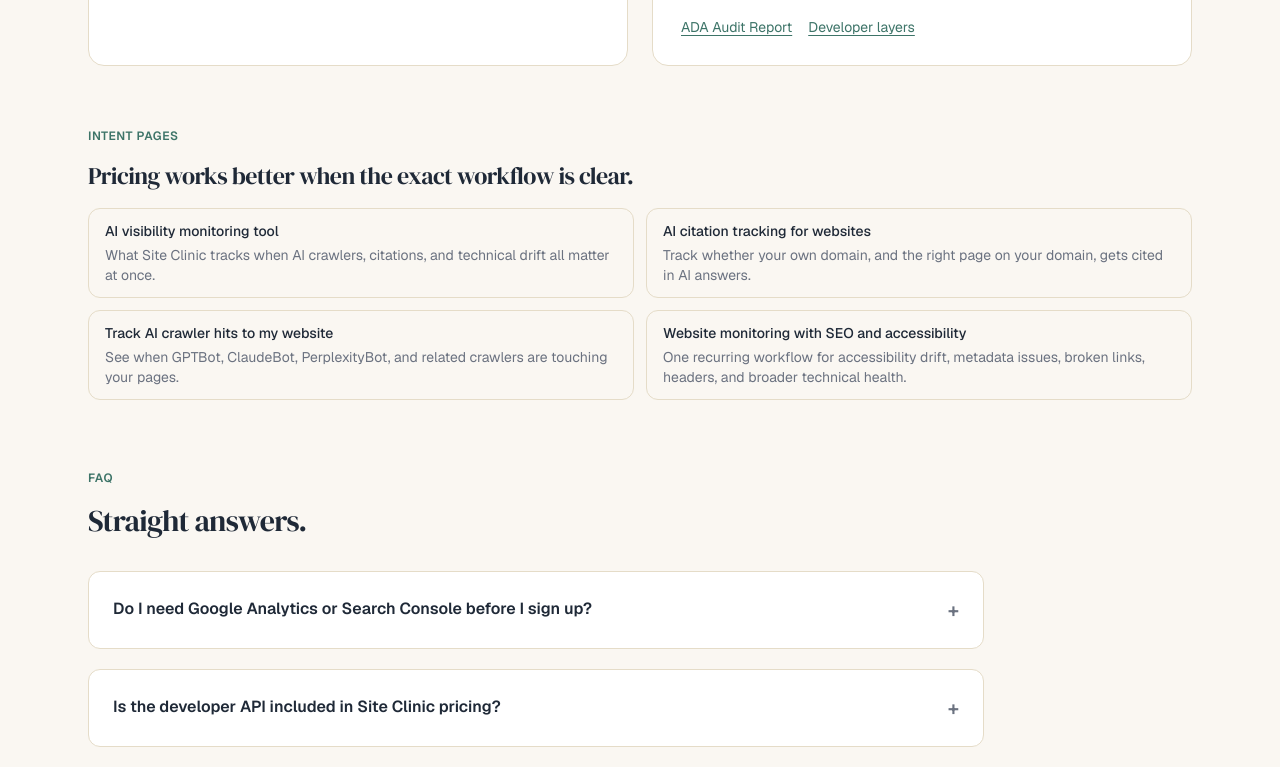
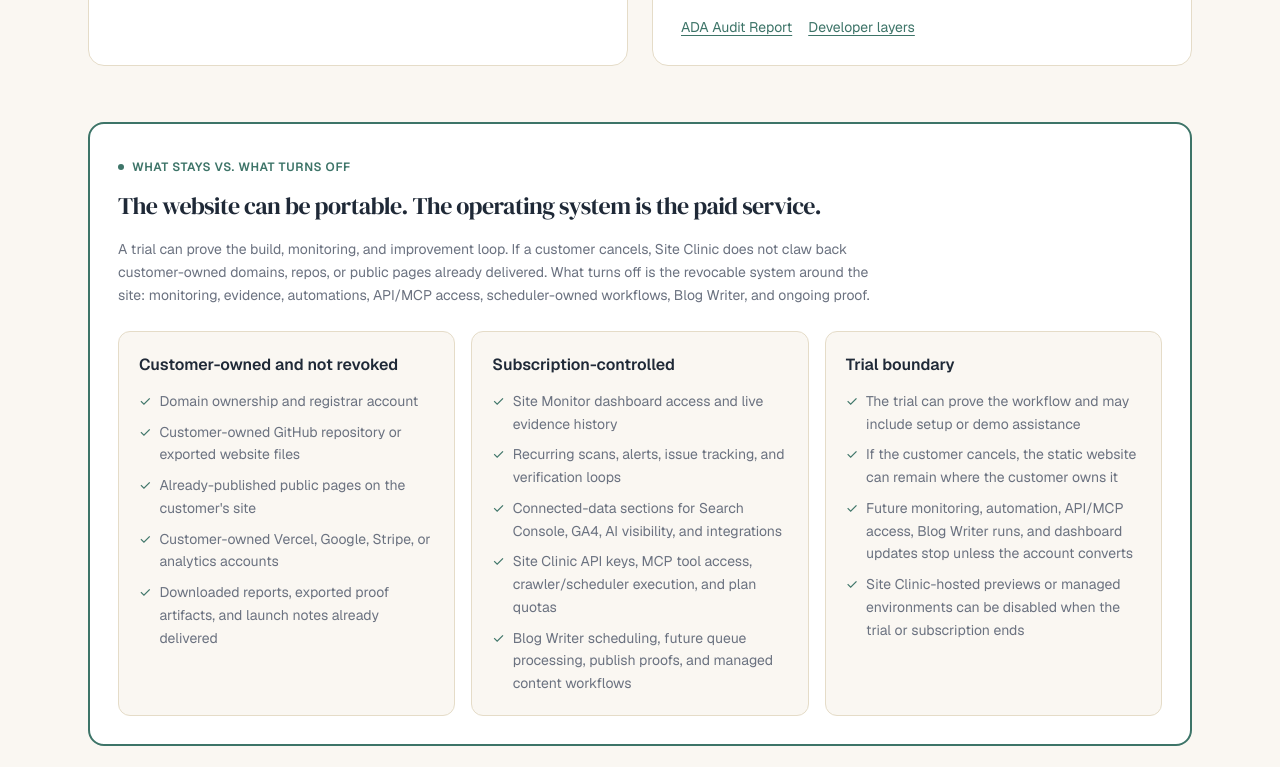
Before and after one commit to drjliddy-max/siteclinic-web, a Next.js app: page /pricing in a window 1280 px wide. Shown: the part 1440-2207 px from the top of the page. Built offline with nearby package versions, Linux system fonts and the light colour scheme; no server answers.

Commit message:
Define revocable subscription boundaries

```diff
--- a/src/app/pricing/page.tsx
+++ b/src/app/pricing/page.tsx
@@ -114,6 +114,42 @@
   {
     q: "Do you offer annual contracts or forced setup fees?",
     a: "No. Plans bill monthly, every tier starts with a 30-day free trial, and you can cancel before the trial ends if the fit is not there.",
+  },
+  {
+    q: "If you help build my website during the trial, what happens if I cancel?",
+    a: "Customer-owned website files, domain ownership, and already-published public pages are not clawed back. The subscription controls the living Site Clinic system: dashboard access, scans, alerts, connected data, API/MCP access, scheduler-owned workflows, Blog Writer runs, and ongoing proof/reporting.",
+  },
+] as const;
+
+const SUBSCRIPTION_BOUNDARIES = [
+  {
+    title: "Customer-owned and not revoked",
+    items: [
+      "Domain ownership and registrar account",
+      "Customer-owned GitHub repository or exported website files",
+      "Already-published public pages on the customer's site",
+      "Customer-owned Vercel, Google, Stripe, or analytics accounts",
+      "Downloaded reports, exported proof artifacts, and launch notes already delivered",
+    ],
+  },
+  {
+    title: "Subscription-controlled",
+    items: [
+      "Site Monitor dashboard access and live evidence history",
+      "Recurring scans, alerts, issue tracking, and verification loops",
+      "Connected-data sections for Search Console, GA4, AI visibility, and integrations",
+      "Site Clinic API keys, MCP tool access, crawler/scheduler execution, and plan quotas",
+      "Blog Writer scheduling, future queue processing, publish proofs, and managed content workflows",
+    ],
+  },
+  {
+    title: "Trial boundary",
+    items: [
+      "The trial can prove the workflow and may include setup or demo assistance",
+      "If the customer cancels, the static website can remain where the customer owns it",
+      "Future monitoring, automation, API/MCP access, Blog Writer runs, and dashboard updates stop unless the account converts",
+      "Site Clinic-hosted previews or managed environments can be disabled when the trial or subscription ends",
+    ],
   },
 ] as const;
 
@@ -371,6 +407,51 @@
           </div>
         </section>
 
+        <section
+          className="mt-14 bg-[var(--color-surface)] border-2 border-[var(--color-accent)] rounded-2xl p-7"
+          style={{ fontFamily: "var(--font-body)" }}
+        >
+          <div className="mb-3">
+            <Eyebrow withDot>What stays vs. what turns off</Eyebrow>
+          </div>
+          <h2
+            className="text-2xl tracking-tight mb-4 text-[var(--color-ink)]"
+            style={{ fontFamily: "var(--font-display)" }}
+          >
+            The website can be portable. The operating system is the paid service.
+          </h2>
+          <p className="text-sm text-[var(--color-ink-soft)] leading-relaxed max-w-3xl mb-6">
+            A trial can prove the build, monitoring, and improvement loop. If a
+            customer cancels, Site Clinic does not claw back customer-owned
+            domains, repos, or public pages already delivered. What turns off is
+            the revocable system around the site: monitoring, evidence,
+            automations, API/MCP access, scheduler-owned workflows, Blog Writer,
+            and ongoing proof.
+          </p>
+          <div className="grid lg:grid-cols-3 gap-4">
+            {SUBSCRIPTION_BOUNDARIES.map((boundary) => (
+              <article
+                key={boundary.title}
+                className="rounded-xl border border-[var(--color-border)] bg-[var(--color-bg)] p-5"
+              >
+                <h3 className="font-semibold text-[var(--color-ink)] mb-3">
+                  {boundary.title}
+                </h3>
+                <ul className="space-y-2 text-sm text-[var(--color-ink-soft)]">
+                  {boundary.items.map((item) => (
+                    <li key={item} className="flex gap-2 leading-relaxed">
+                      <span className="text-[var(--color-accent)]" aria-hidden="true">
+                        ✓
+                      </span>
+                      <span>{item}</span>
+                    </li>
+                  ))}
+                </ul>
+              </article>
+            ))}
+          </div>
+        </section>
+
         <section className="mt-14" style={{ fontFamily: "var(--font-body)" }}>
           <div className="mb-3">
             <Eyebrow>Intent pages</Eyebrow>
--- a/src/app/terms/page.tsx
+++ b/src/app/terms/page.tsx
@@ -68,6 +68,28 @@
           takes effect at the end of the current billing period. We do not
           offer partial-month refunds except where required by law.
         </p>
+        <p>
+          After cancellation, access to subscription-controlled services may be
+          disabled, including dashboards, recurring scans, alerts, connected
+          data, API keys, MCP tool access, scheduler-owned workflows, Blog
+          Writer runs, and future proof or report generation.
+        </p>
+      </LegalSection>
+
+      <LegalSection heading="Website ownership and revocable services">
+        <p>
+          If Site Clinic helps create, rebuild, or launch a website, customer-
+          owned domains, customer-owned repositories, exported files, and
+          public pages already delivered to an account you control are not
+          clawed back solely because a subscription is cancelled.
+        </p>
+        <p>
+          Site Clinic-hosted previews, managed environments, monitoring
+          dashboards, API/MCP access, scheduler-owned automation, Blog Writer
+          publishing, connected-data sync, alerts, and ongoing proof workflows
+          remain revocable service features unless a separate written agreement
+          says otherwise.
+        </p>
       </LegalSection>
 
       <LegalSection heading="What we do not promise">
--- a/src/lib/developersDocsConfig.ts
+++ b/src/lib/developersDocsConfig.ts
@@ -257,7 +257,7 @@
             kind: "paragraphs",
             paragraphs: [
               "The public developer account flow is Stripe-backed and includes a 30-day trial for the selected developer plan. During the trial, the account can create test and live API keys and use the included plan quotas.",
-              "If a client wants Site Clinic to build a complete website, that work needs its own paid build agreement, conversion to a paid plan, or an explicitly limited demo scope before delivery begins. The trial can prove the workflow, monitoring, and API access, but it should not promise a keepable custom website for free.",
+              "If a client wants Site Clinic to build a complete website during trial, the boundary must be explicit before work begins. Customer-owned domain, repo, and public pages can remain with the customer. The paid subscription is the revocable operating system around the website: monitoring, evidence, API/MCP access, scheduler-owned workflows, Blog Writer, reports, alerts, and ongoing proof.",
               "API keys are for authenticated programmatic access. They should be stored as secrets, separated by environment, and rotated when ownership or exposure risk changes.",
               "MCP access uses the same product truth as the API: it is an agent surface over promoted Site Clinic capabilities, not a separate promise that every internal tool is public or production-ready.",
             ],
@@ -606,6 +606,7 @@
               "Public docs can explain the setup path, but operational access is not public. API keys, MCP tool use, scheduler-owned automation, Blog Writer runs, and Site Monitor dashboards should require an authenticated Site Clinic account with the correct trial, paid plan, or managed-service entitlement.",
               "Site Monitor is the evidence dashboard and should reflect only the capabilities enabled for that account or site. If an account is not entitled to API, MCP, scheduler, Blog Writer, or client dashboard access, the UI should show setup guidance or upgrade/contact steps instead of executable controls.",
               "Blog Writer is especially sensitive because it can publish content. Treat it as a paid or explicitly approved workflow with per-site configuration, proof artifacts, image requirements, governance checks, and Site Monitor visibility before any recurring run is considered active.",
+              "Cancellation should disable future operation, not rewrite history. Previously delivered customer-owned files, public pages, domains, and exported proof artifacts are not revoked; future dashboard access, scans, automation, API/MCP calls, Blog Writer runs, and managed reporting are.",
             ],
           },
           {
@@ -634,6 +635,18 @@
                 title: "Site Monitor visibility",
                 description:
                   "Client-facing dashboards should show only the sites, workflows, runs, proofs, and recommendations the account is allowed to access.",
+              },
+              {
+                eyebrow: "Portable",
+                title: "Website files and domain",
+                description:
+                  "Customer-owned website code, domain records, and public pages already delivered remain portable even when the paid operating layer is cancelled.",
+              },
+              {
+                eyebrow: "Revocable",
+                title: "Living operations",
+                description:
+                  "Recurring scans, alerts, connected-data sync, API/MCP access, scheduler execution, Blog Writer, dashboards, and future proof output are controlled by entitlement.",
               },
             ],
           },
```
